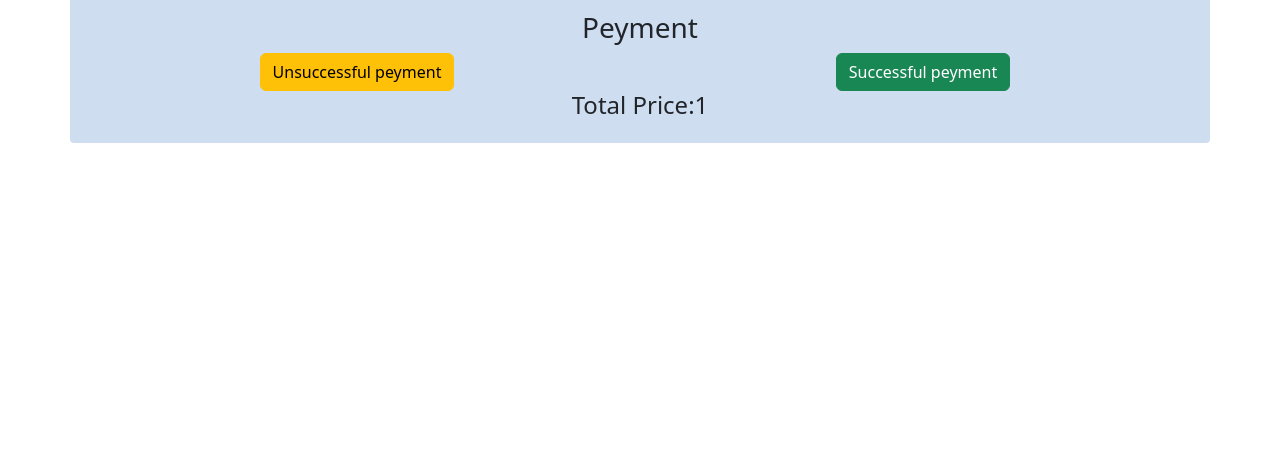
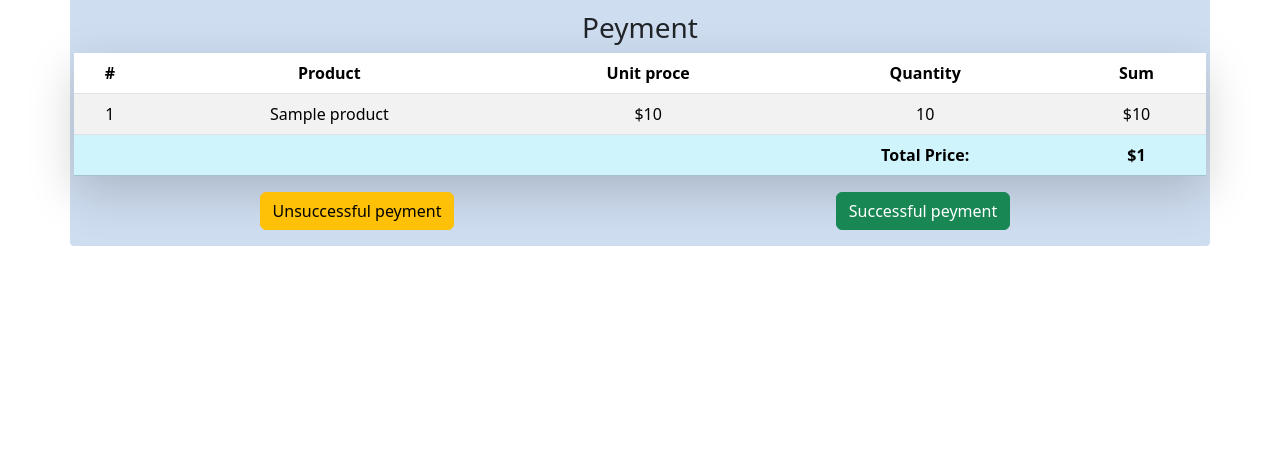
Before and after one commit to kezb90/toy_shop, a Django app: template peyment/templates/peyment.html in a window 1280 px wide. Shown: the part 347-800 px from the top of the page. Run offline with Django 4.2, Linux system fonts and the light colour scheme; the template is opened without the code that fills it: most values are stand-ins (such as "Sample title", 1, 10 or a date in 2020).

Commit message:
update peyment templates. views and urls

```diff
--- a/blog/templates/master.html
+++ b/blog/templates/master.html
@@ -55,9 +55,7 @@
           <li class="nav-item">
             <a class="nav-link" href="{% url 'shopping_basket:view_cart' %}">Basket</a>
           </li>
-          <li class="nav-item">
-            <a class="nav-link" href="{% url 'peyment:payment-page' %}">Peyment</a>
-          </li>
+
           {% if user.is_authenticated %}
           <li class="nav-item">
             <a class="nav-link" href="{% url 'accounts:logout' %}">Logout</a>
--- a/peyment/templates/peyment.html
+++ b/peyment/templates/peyment.html
@@ -6,20 +6,57 @@ Peyment
 {% endblock%}
 
 {% block content %}
+
 <div class="container-lg text-center my-3 p-3 rounded-1" style="background-color: rgb(206, 221, 240);">
     <h3 class="section-title">Peyment</h3>
-    <div class="row row-cols-2 row-cols-sm-2 row-cols-md-2 row-cols-lg-2">
+    <div class="row">
+        <table class="table table-striped table-hover shadow-lg">
+            <thead>
+                <tr>
+                    <th scope="col">#</th>
+                    <th scope="col">Product</th>
+                    <th scope="col">Unit proce</th>
+                    <th scope="col">Quantity</th>
+                    <th scope="col">Sum</th>
+                </tr>
+            </thead>
+            <tbody>
+                {% for item in order_items %}
+                <tr>
+                    <td>{{ forloop.counter }}</td>
+                    <td>{{ item.product.name }}</td>
+                    <td>${{ item.unit_price}}</td>
+                    <td>{{ item.quantity }}</td>
+                    <td>${{ item.price }}</td>
+                </tr>
+                {% endfor %}
+                <tr class="table-info">
+                    <td></td>
+                    <td></td>
+                    <td></td>
+                    <td><strong>Total Price:</strong></td>
+                    <td><strong>${{ total_price }}</strong></td>
+                </tr>
+            </tbody>
+        </table>
+    </div>
+    <div class="row">
+        <div class="col">
 
-        <div class="col">
-            <a href="{% url 'peyment:resault' 0 %}" class="btn btn-warning">Unsuccessful peyment</a>
+            <form id="UnSuccessfulpaymentForm" action="{% url 'peyment:resault' is_paid=0 order_id=order_id %}" method="post">
+                {% csrf_token %}
+                <button type="submit" class="btn btn-warning">Unsuccessful peyment</a>
+            </form>
+
         </div>
         <div class="col">
-            <a href="{% url 'peyment:resault' 1 %}" class="btn btn-success">Successful peyment</a>
-        </div>
-        <div class="col m-auto">
-            <h4>Total Price:{{total_price}}</h4>
+
+            <form id="SuccessfulpaymentForm" action="{% url 'peyment:resault' is_paid=1 order_id=order_id %}" method="post">
+                {% csrf_token %}
+                <button type="submit" class="btn btn-success">Successful peyment</a>
+            </form>
+
         </div>
     </div>
-
 </div>
 {% endblock %}
--- a/peyment/templates/resault.html
+++ b/peyment/templates/resault.html
@@ -15,10 +15,16 @@ Peyment Status
 
             <div class="alert alert-danger m-auto" role="alert">
                 <p>Sorry! You Have An Unsuccessful Payment!</p>
+                <p>{{total_price}}</p>
+                <p>{{is_paid}}</p>
+                <p>{{status}}</p>
             </div>
             {% else %}
             <div class="alert alert-success m-auto" role="alert">
                 <p>Your payment was successful!</p>
+                <p>total_price: ${{total_price}}</p>
+                <p>is_paid: {{is_paid}}</p>
+                <p>status: {{status}}</p>
             </div>
 
             {% endif %}
--- a/peyment/urls.py
+++ b/peyment/urls.py
@@ -3,7 +3,7 @@ from .views import peyment, resault, create_order
 
 app_name = "peyment"
 urlpatterns = [
-    path("peyment_page/", peyment, name="payment-page"),
-    path("peyment_resault/<int:is_paid>/", resault, name="resault"),
+    path("peyment_page/<int:order_id>", peyment, name="payment-page"),
+    path("peyment_resault/<int:is_paid>/<int:order_id>/", resault, name="resault"),
     path("create_order/", create_order, name="create-order"),
 ]
```
Also changed, not shown: peyment/models.py (+4 -3 lines), peyment/views.py (+33 -36 lines), peyment/migrations/0005_alter_order_status.py (added), peyment/migrations/0006_alter_order_status.py (added).
